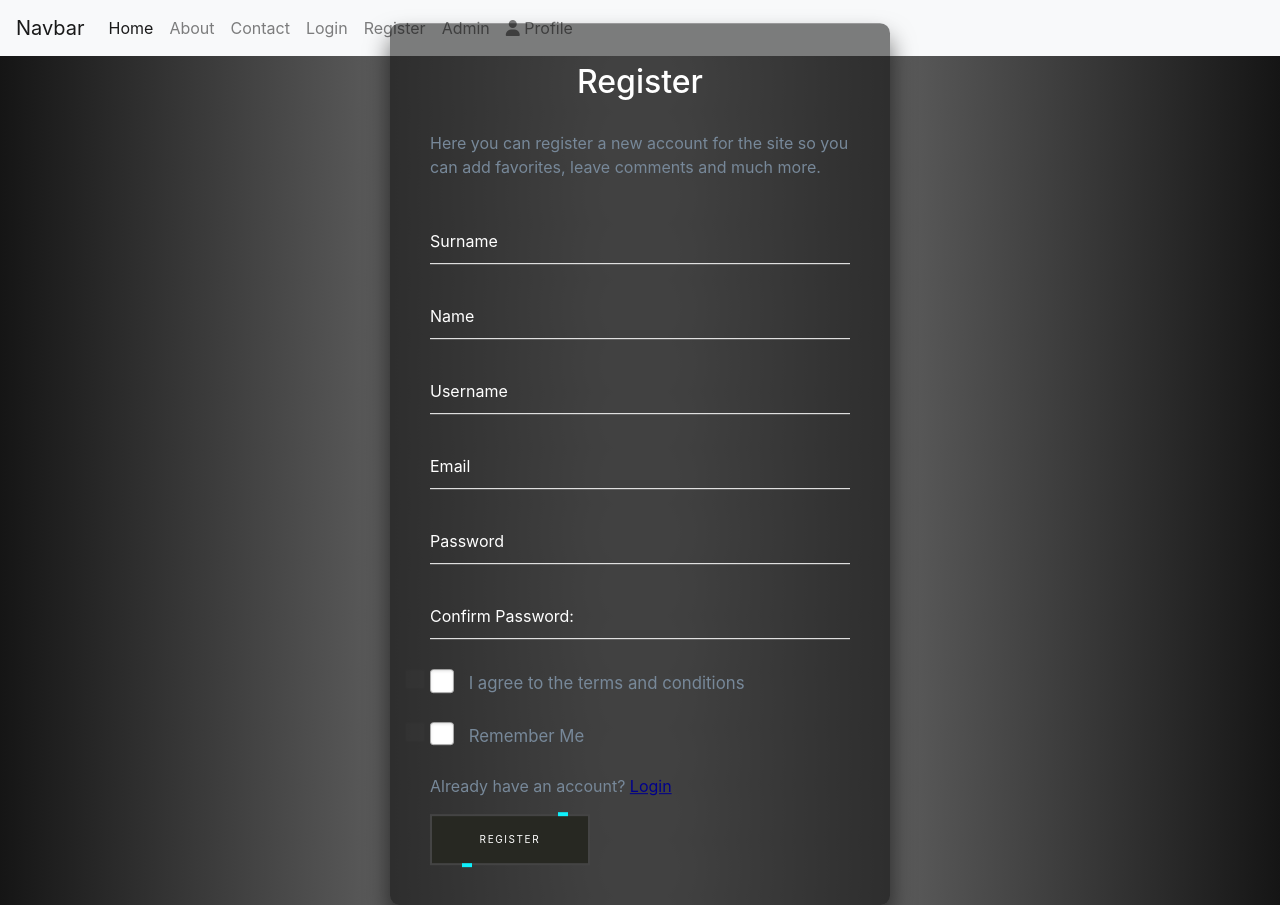
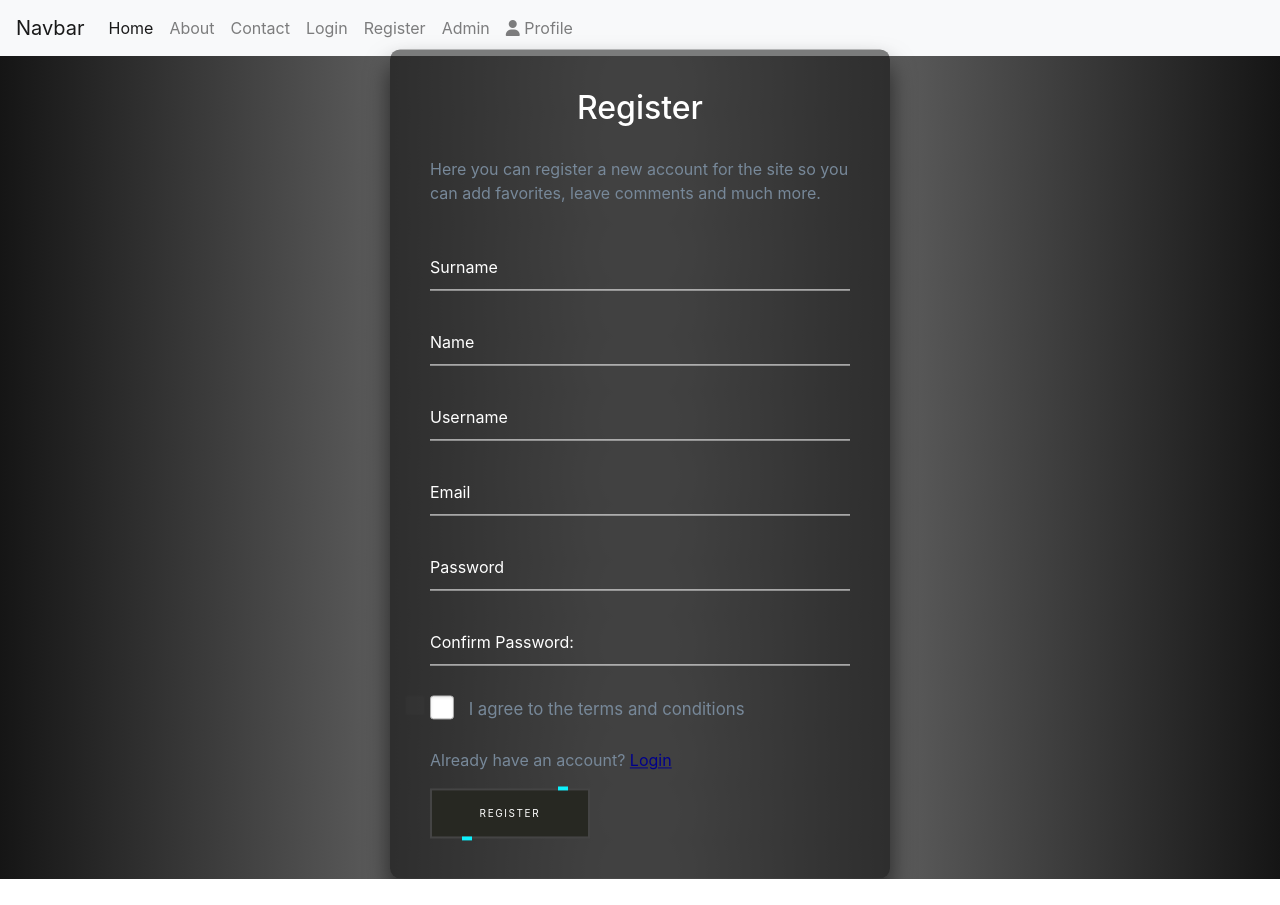
Before and after one commit to liamvdm2/prince-pres, an Angular app in the folder prince/: page /register in a window 1280 px wide. After the commit the page ends 879 px from the top, so only its background shows below. Built offline with nearby package versions, Linux system fonts and the light colour scheme.

Commit message:
Changed remember me button from register to login

```diff
--- a/prince/src/app/login/login.component.html
+++ b/prince/src/app/login/login.component.html
@@ -1,9 +1,5 @@
-"button" (click)="onSubmit()">Submit</button>
-
-
 <div class="login-box">
     <h2>Login</h2>
-
     <div class="user-box">
         <input id="username" [(ngModel)]="username" name="username" type="text" name="" required>
         <label for="username">Username</label>
@@ -12,6 +8,10 @@
         <input id="password" [(ngModel)]="password" name="password" type="password" name="" required>
         <label for="password">Password</label>
     </div>
+    <p>
+        <input type="checkbox" id="rememberMe" name="rememberMe">
+        <label for="rememberMe"> Remember Me</label>
+    </p>
     <button (click)="onSubmit()" style="--clr:#0FF0FC">
         <span>Login</span>
         <i></i>
--- a/prince/src/app/register/register.component.html
+++ b/prince/src/app/register/register.component.html
@@ -35,10 +35,6 @@
             <input type="checkbox" id="terms" name="terms" required/>
             <label for="terms">I agree to the terms and conditions</label>
           </p>
-          <p>
-            <input type="checkbox" id="rememberMe" name="rememberMe">
-            <label for="rememberMe"> Remember Me</label>
-          </p>
         </div>
 
 
```
Lines whose indentation alone changed are shown as unchanged.
